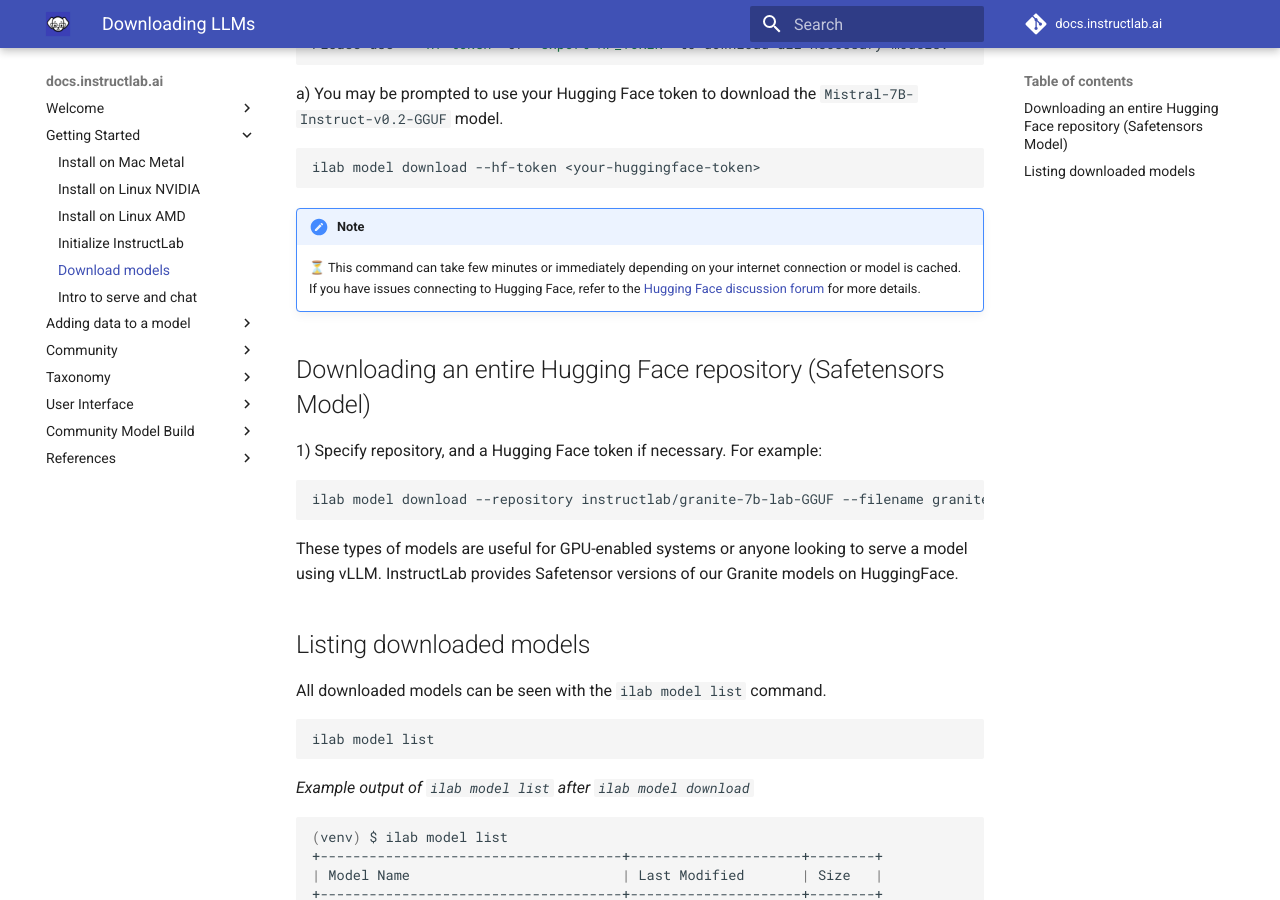
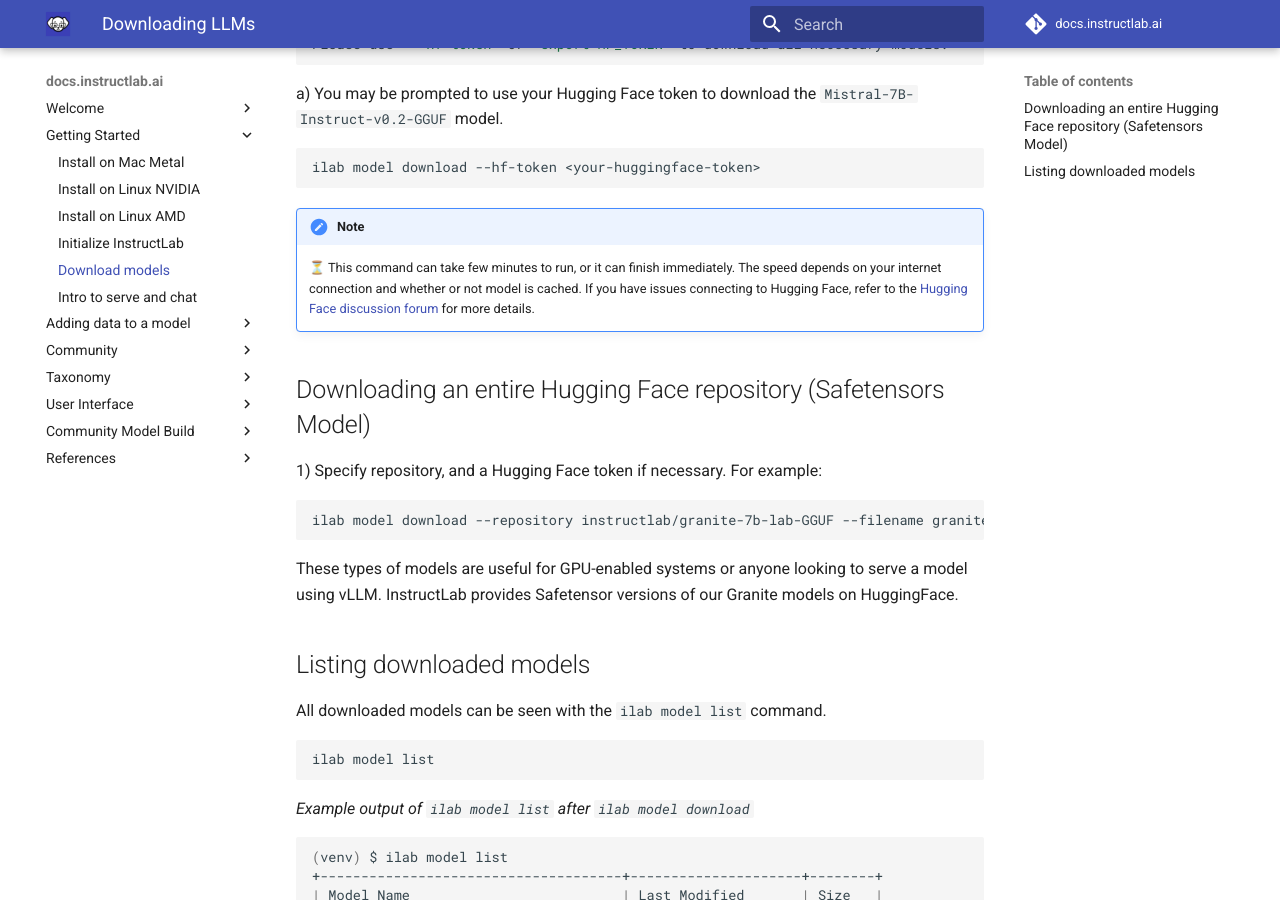
Before and after one commit to instructlab/docs.instructlab.ai, an MkDocs documentation site: the page built from docs/getting-started/download_models.md, in a window 1280 px wide and 900 px high, scrolled down 622 px. Built offline with MkDocs 1.6.1 and Material for MkDocs 9.7.7, drawn with Linux system fonts in a browser that asks for light colours; comment, search, counter and statistics services are not loaded.

Commit message:
Fix grammar in notes in two separate docs
Signed-off-by: Christian Sears <csears@redhat.com>

````diff
--- a/docs/getting-started/download_models.md
+++ b/docs/getting-started/download_models.md
@@ -38,7 +38,7 @@
 ```
 
 !!! note
-    ⏳ This command can take few minutes or immediately depending on your internet connection or model is cached. If you have issues connecting to Hugging Face, refer to the [Hugging Face discussion forum](https://discuss.huggingface.co/) for more details.
+    ⏳ This command can take few minutes to run, or it can finish immediately. The speed depends on your internet connection and whether or not model is cached. If you have issues connecting to Hugging Face, refer to the [Hugging Face discussion forum](https://discuss.huggingface.co/) for more details.
 
 ## Downloading an entire Hugging Face repository (Safetensors Model)
 
````
Also changed, not shown: docs/getting-started/mac_metal.md (+1 -1 lines).
